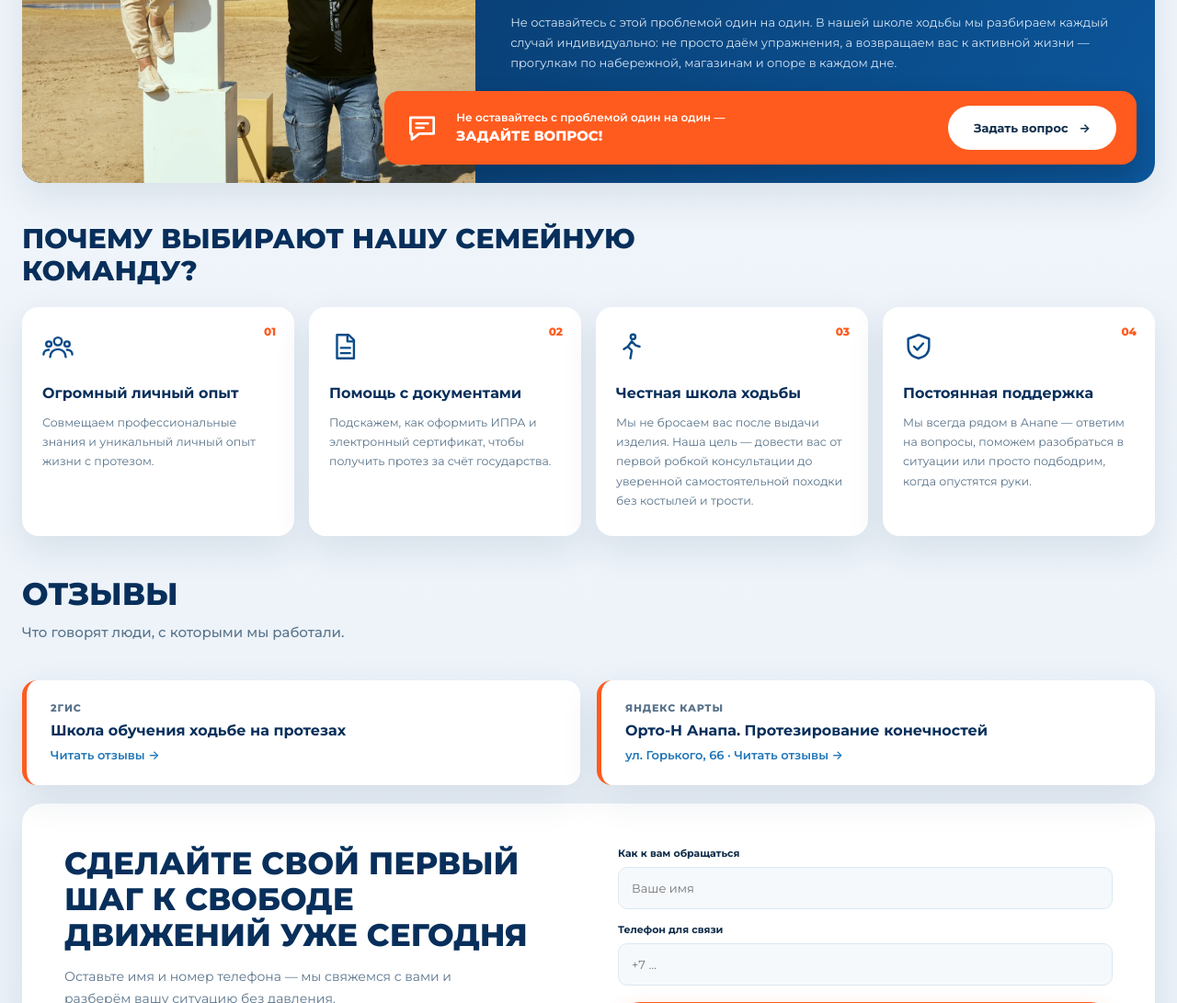
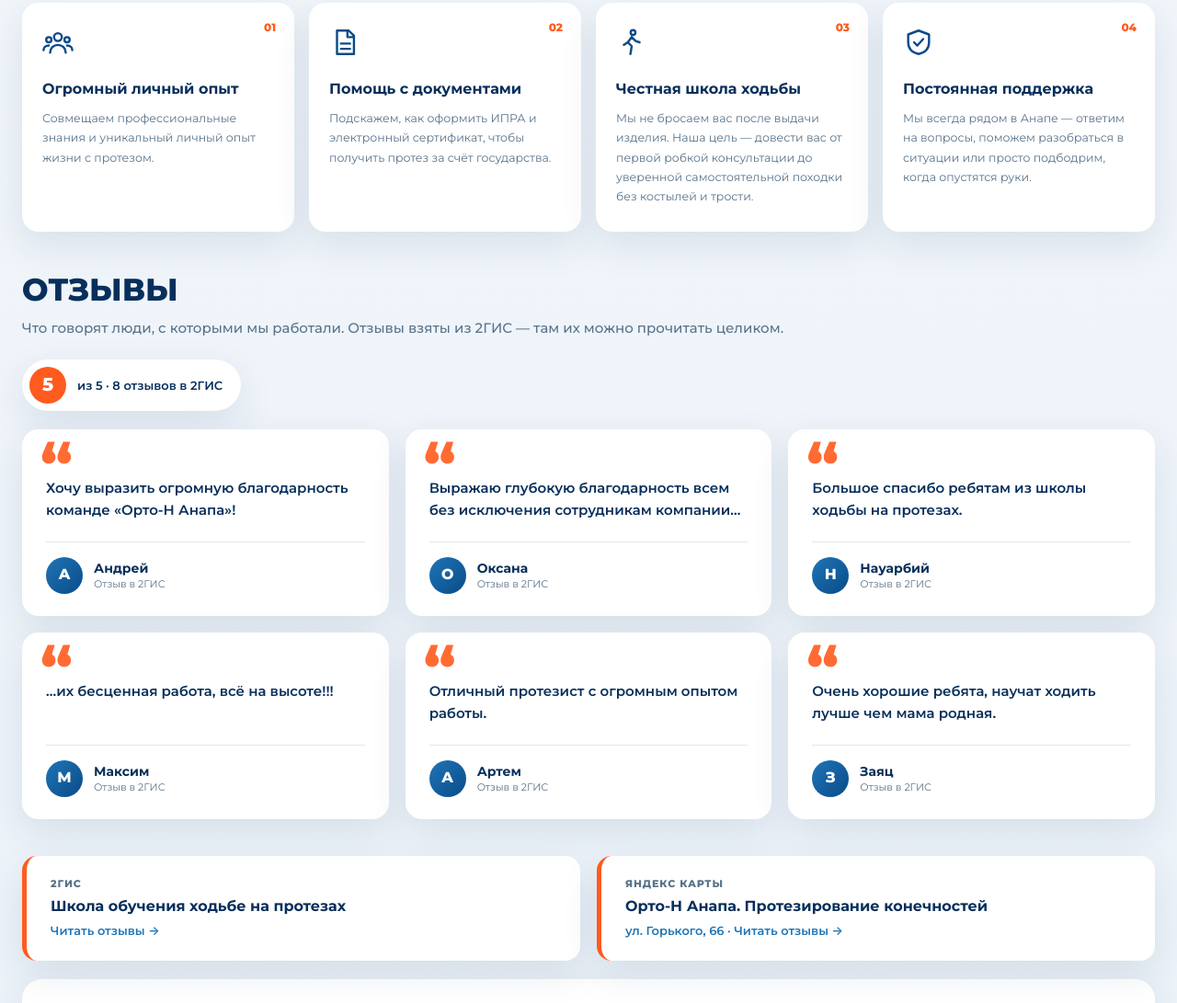
Before and after one commit to oskeroa08/na-svoih-dvoih, a plain HTML site: page index.html in a window 1280 px wide. Shown: the part 2228-3319 px from the top of the page at 92% size. Drawn offline with Linux system fonts and the light colour scheme.

Commit message:
Карточки отзывов из 2ГИС, исправлен перекошенный блок команды
Co-Authored-By: Claude Sonnet 5.5 <noreply@anthropic.com>
Claude-Session: https://claude.ai/code/session_016pGV2T5njBHX2AxaGcdqSK

```diff
--- a/index.html
+++ b/index.html
@@ -90,7 +90,16 @@
     </section>
     <section class="container reviews" id="reviews">
       <h2>Отзывы</h2>
-      <p class="lead">Что говорят люди, с которыми мы работали.</p>
+      <p class="lead">Что говорят люди, с которыми мы работали. Отзывы взяты из 2ГИС — там их можно прочитать целиком.</p>
+      <div class="rating-badge"><strong>5</strong><span>из 5 · 8 отзывов в 2ГИС</span></div>
+      <div class="review-grid">
+        <figure class="review-card reveal"><blockquote>Хочу выразить огромную благодарность команде «Орто-Н Анапа»!</blockquote><figcaption><span class="avatar" aria-hidden="true">А</span><span><strong>Андрей</strong><small>Отзыв в 2ГИС</small></span></figcaption></figure>
+        <figure class="review-card reveal"><blockquote>Выражаю глубокую благодарность всем без исключения сотрудникам компании…</blockquote><figcaption><span class="avatar" aria-hidden="true">О</span><span><strong>Оксана</strong><small>Отзыв в 2ГИС</small></span></figcaption></figure>
+        <figure class="review-card reveal"><blockquote>Большое спасибо ребятам из школы ходьбы на протезах.</blockquote><figcaption><span class="avatar" aria-hidden="true">Н</span><span><strong>Науарбий</strong><small>Отзыв в 2ГИС</small></span></figcaption></figure>
+        <figure class="review-card reveal"><blockquote>…их бесценная работа, всё на высоте!!!</blockquote><figcaption><span class="avatar" aria-hidden="true">М</span><span><strong>Максим</strong><small>Отзыв в 2ГИС</small></span></figcaption></figure>
+        <figure class="review-card reveal"><blockquote>Отличный протезист с огромным опытом работы.</blockquote><figcaption><span class="avatar" aria-hidden="true">А</span><span><strong>Артем</strong><small>Отзыв в 2ГИС</small></span></figcaption></figure>
+        <figure class="review-card reveal"><blockquote>Очень хорошие ребята, научат ходить лучше чем мама родная.</blockquote><figcaption><span class="avatar" aria-hidden="true">З</span><span><strong>Заяц</strong><small>Отзыв в 2ГИС</small></span></figcaption></figure>
+      </div>
       <div class="video-grid" data-videos hidden></div>
       <div class="review-links">
         <a class="review-link" href="https://2gis.ru/novorossiysk/geo/70000001118964839" target="_blank" rel="noopener"><span>2ГИС</span><strong>Школа обучения ходьбе на протезах</strong><em>Читать отзывы →</em></a>
--- a/styles.css
+++ b/styles.css
@@ -101,10 +101,10 @@ h2{font-size:clamp(26px,3vw,34px);font-weight:800;line-height:1.15;text-transfor
 /* v3: услуги-ссылки, команда с общим фото, отзывы */
 .features{margin-top:16px}
 a.feature{display:block;transition:transform .2s,background .2s}a.feature:hover{transform:translateY(-2px)}a.feature:hover h3{color:var(--blue-mid)}
-.team-layout{display:grid;grid-template-columns:1.15fr .85fr;gap:22px;align-items:stretch;margin-top:26px}
-.team-list{display:grid;gap:22px;align-content:start}
+.team-layout{display:grid;grid-template-columns:1fr minmax(300px,380px);gap:22px;align-items:stretch;margin-top:26px}
+.team-list{display:grid;grid-auto-rows:1fr;gap:22px}
 .team-list .person-body{padding:24px 26px 28px}.team-list .person h3{font-size:18px}.team-list .person-body p:last-child{font-size:14px}
-.team-photo{border-radius:16px;overflow:hidden;box-shadow:var(--shadow);background:#c9dbea;min-height:360px}.team-photo img{width:100%;height:100%;object-fit:cover;object-position:center 40%}
+.team-photo{position:relative;border-radius:16px;overflow:hidden;box-shadow:var(--shadow);background:#c9dbea;min-height:440px}.team-photo img{position:absolute;inset:0;width:100%;height:100%;object-fit:cover;object-position:center 35%}
 .reviews{margin-top:44px}.reviews .lead{margin-bottom:22px}
 .video-grid{display:grid;grid-template-columns:repeat(auto-fit,minmax(260px,1fr));gap:18px;margin-bottom:18px}
 .video-card{margin:0;background:#fff;border-radius:16px;overflow:hidden;box-shadow:var(--shadow)}.video-card video,.video-card iframe{display:block;width:100%;aspect-ratio:16/9;border:0;background:#000}.video-card figcaption{padding:12px 16px;font-size:13px;font-weight:600;color:var(--blue-deep)}
@@ -112,4 +112,16 @@ a.feature{display:block;transition:transform .2s,background .2s}a.feature:hover{
 .review-link{display:flex;flex-direction:column;gap:6px;background:#fff;border-radius:16px;padding:22px 26px;box-shadow:var(--shadow);border-left:5px solid var(--accent);transition:transform .2s}.review-link:hover{transform:translateY(-2px)}
 .review-link span{font-size:11px;font-weight:800;letter-spacing:.08em;text-transform:uppercase;color:var(--muted)}.review-link strong{font-size:16px;line-height:1.3;color:var(--blue-deep)}.review-link em{font-style:normal;font-size:13px;font-weight:600;color:var(--blue-mid)}
 .configured-contact a[hidden]{display:none}
-@media(max-width:1000px){.team-layout{grid-template-columns:1fr}.team-photo{min-height:0;aspect-ratio:4/3}.team-photo img{object-position:center 30%}.review-links{grid-template-columns:1fr}}
+@media(max-width:1000px){.team-layout{grid-template-columns:1fr}.team-list{grid-auto-rows:auto}.team-photo{min-height:0;aspect-ratio:4/3}.team-photo img{object-position:center 30%}.review-links{grid-template-columns:1fr}}
+
+/* отзывы-карточки */
+.rating-badge{display:inline-flex;align-items:center;gap:12px;margin-bottom:20px;background:#fff;border-radius:999px;padding:8px 20px 8px 8px;box-shadow:var(--shadow)}.rating-badge strong{display:grid;place-items:center;width:40px;height:40px;border-radius:50%;background:var(--accent);color:#fff;font-size:20px;font-weight:800}.rating-badge span{font-size:13px;font-weight:600;color:var(--blue-deep)}
+.review-grid{display:grid;grid-template-columns:repeat(3,1fr);gap:18px;margin-bottom:22px}
+.review-card{position:relative;margin:0;display:flex;flex-direction:column;justify-content:space-between;gap:22px;background:#fff;border-radius:18px;padding:52px 26px 24px;box-shadow:var(--shadow)}
+.review-card::before{content:"\201C";position:absolute;top:6px;left:20px;font-size:64px;line-height:1;font-weight:800;color:var(--accent);opacity:.9}
+.review-card blockquote{margin:0;font-size:15px;line-height:1.6;font-weight:600;color:var(--blue-deep)}
+.review-card figcaption{display:flex;align-items:center;gap:12px;padding-top:16px;border-top:1px solid var(--line)}
+.review-card .avatar{display:grid;place-items:center;flex:none;width:40px;height:40px;border-radius:50%;background:linear-gradient(135deg,var(--blue-mid),var(--blue));color:#fff;font-weight:800}
+.review-card figcaption span:last-child{display:flex;flex-direction:column;line-height:1.3}.review-card strong{font-size:14px;color:var(--blue-deep)}.review-card small{font-size:11px;color:var(--muted)}
+@media(max-width:1000px){.review-grid{grid-template-columns:repeat(2,1fr)}}
+@media(max-width:620px){.review-grid{grid-template-columns:1fr}}
```
